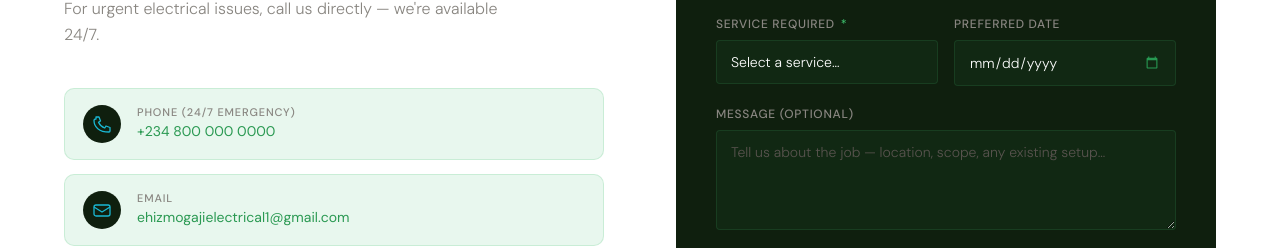
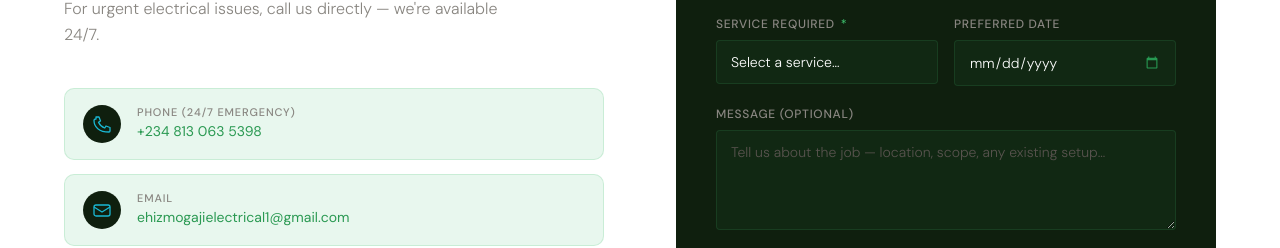
Before and after one commit to Little-wiz/Voltrix-Demo, a React (Create React App) app: page / in a window 1280 px wide. Shown: the part 5078-5326 px from the top of the page. Built offline with nearby package versions, Linux system fonts and the light colour scheme.

Commit message:
Refactor: Updated contacts

```diff
--- a/src/components/Contact.jsx
+++ b/src/components/Contact.jsx
@@ -102,7 +102,7 @@ export default function Contact() {
               </div>
               <div>
                 <span className="contact__detail-label">Phone (24/7 Emergency)</span>
-                <span className="contact__detail-value">+234 800 000 0000</span>
+                <span className="contact__detail-value">+234 813 063 5398</span>
               </div>
             </a>
 
@@ -168,7 +168,7 @@ export default function Contact() {
               <p>
                 Your request has been delivered to Ehiz Mogaji Electrical.
                 We'll be in touch within a few hours. For urgent jobs, call
-                us on <strong>+234 800 000 0000</strong>.
+                us on <strong>+234 813 063 5398</strong>.
               </p>
               <button className="btn btn--ghost contact__reset" onClick={handleReset}>
                 Send Another
@@ -188,7 +188,7 @@ export default function Contact() {
               <h3>Something went wrong.</h3>
               <p>
                 We couldn't send your message right now. Please try again,
-                or reach us directly at <strong>+234 800 000 0000</strong>.
+                or reach us directly at <strong>+234 813 063 5398</strong>.
               </p>
               <button className="btn btn--ghost contact__reset" onClick={handleReset}>
                 Try Again
```
